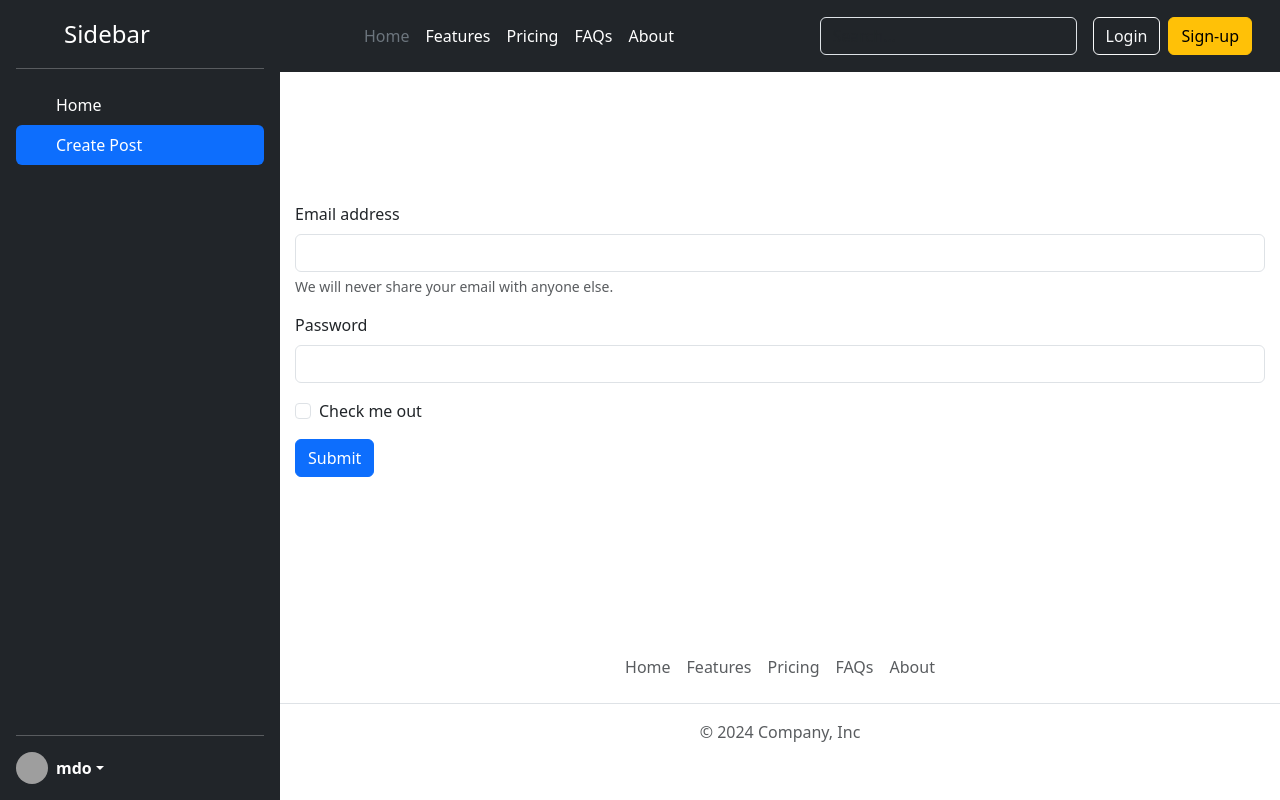
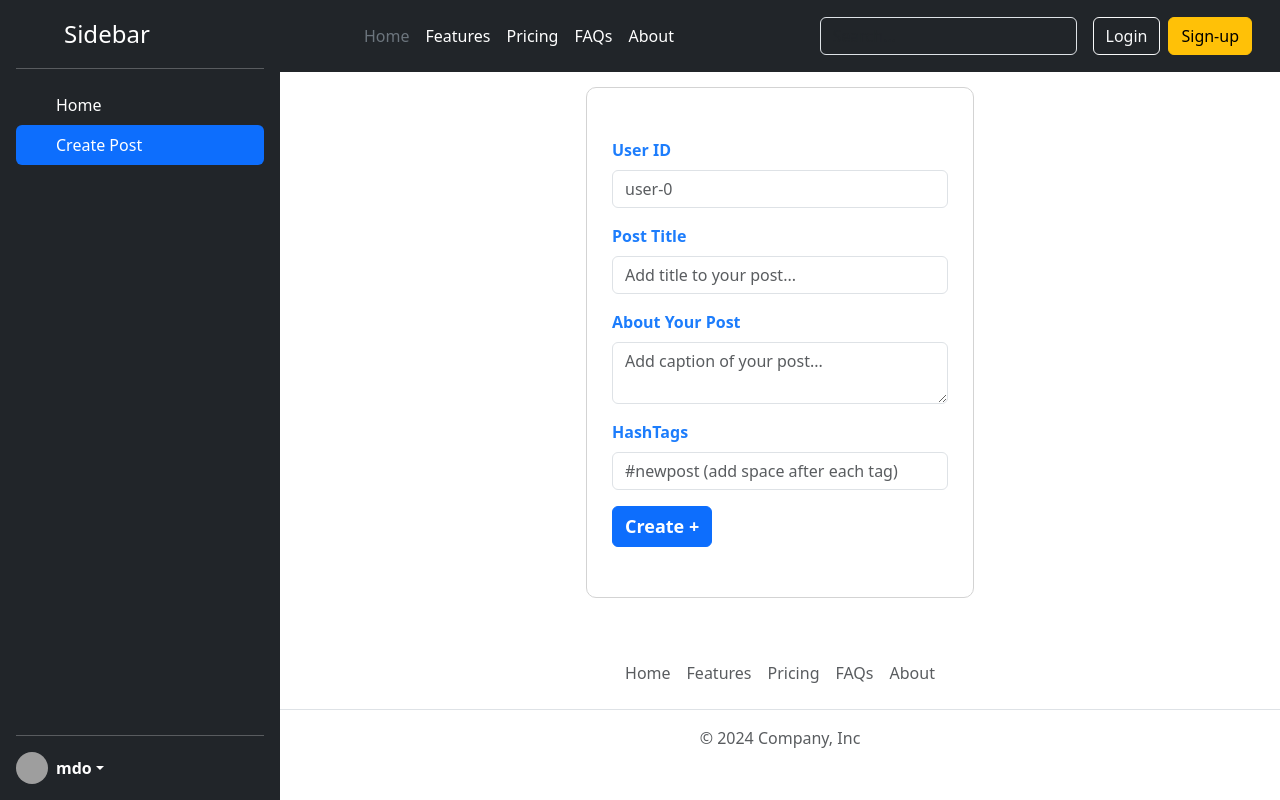
Before and after one commit to AnupamDandriyal/React-Course, a React (Vite) app in the folder socialmedia/: page / in a window 1280 px wide. Both pictures are taken after a click on the link "Create Post". Built offline with nearby package versions, Linux system fonts and the light colour scheme; grey boxes are pictures that could not be loaded.

Commit message:
UI of create post is complete

```diff
--- a/socialmedia/src/App.css
+++ b/socialmedia/src/App.css
@@ -35,3 +35,22 @@
   font-size: 16px !important;
   cursor: pointer;
 }
+
+.create-post{
+  width:40%;
+  margin: 0 auto;
+  padding: 50px 25px;
+  border: 1px solid lightgray;
+  border-radius: 10px;
+}
+
+label{
+  font-weight: 550;
+  color:rgb(29, 125, 252)
+}
+
+
+.createBtn{
+  font-weight: 550 !important;
+  font-size: 18px !important;
+}
--- a/socialmedia/src/components/CreatePost.jsx
+++ b/socialmedia/src/components/CreatePost.jsx
@@ -3,21 +3,33 @@
 const CreatePost = () => {
   return (
     <>
-      <form>
+      <form className="create-post">
+
+
         <div className="mb-3">
-          <label htmlFor="exampleInputEmail1" className="form-label">Email address</label>
-          <input type="email" className="form-control" id="exampleInputEmail1" aria-describedby="emailHelp" />
-          <div id="emailHelp" className="form-text">We will never share your email with anyone else.</div>
+          <label htmlFor="userID" className="form-label">User ID</label>
+          <input type="text" className="form-control" id="userID" aria-describedby="userID" placeholder="user-0"/>
         </div>
+
+
         <div className="mb-3">
-          <label htmlFor="exampleInputPassword1" className="form-label">Password</label>
-          <input type="password" className="form-control" id="exampleInputPassword1" />
+          <label htmlFor="title" className="form-label">Post Title</label>
+          <input type="text" className="form-control" id="title" aria-describedby="title" placeholder="Add title to your post..."/>
         </div>
-        <div className="mb-3 form-check">
-          <input type="checkbox" className="form-check-input" id="exampleCheck1" />
-          <label className="form-check-label" htmlFor="exampleCheck1">Check me out</label>
+
+
+        <div className="mb-3">
+          <label htmlFor="description" className="form-label">About Your Post</label>
+          <textarea style={{ overflowY: 'auto', resize: 'vertical' }}  rows={2} type="text" className="form-control" id="description" aria-describedby="description" placeholder="Add caption of your post..."/>
         </div>
-        <button type="submit" className="btn btn-primary">Submit</button>
+
+
+        <div className="mb-3">
+          <label htmlFor="tags" className="form-label">HashTags</label>
+          <input type="text" className="form-control" id="tags" aria-describedby="tags" placeholder="#newpost (add space after each tag)"/>
+        </div>
+
+        <button type="submit" className="btn btn-primary createBtn">Create +</button>
       </form>
     </>
   )
```
